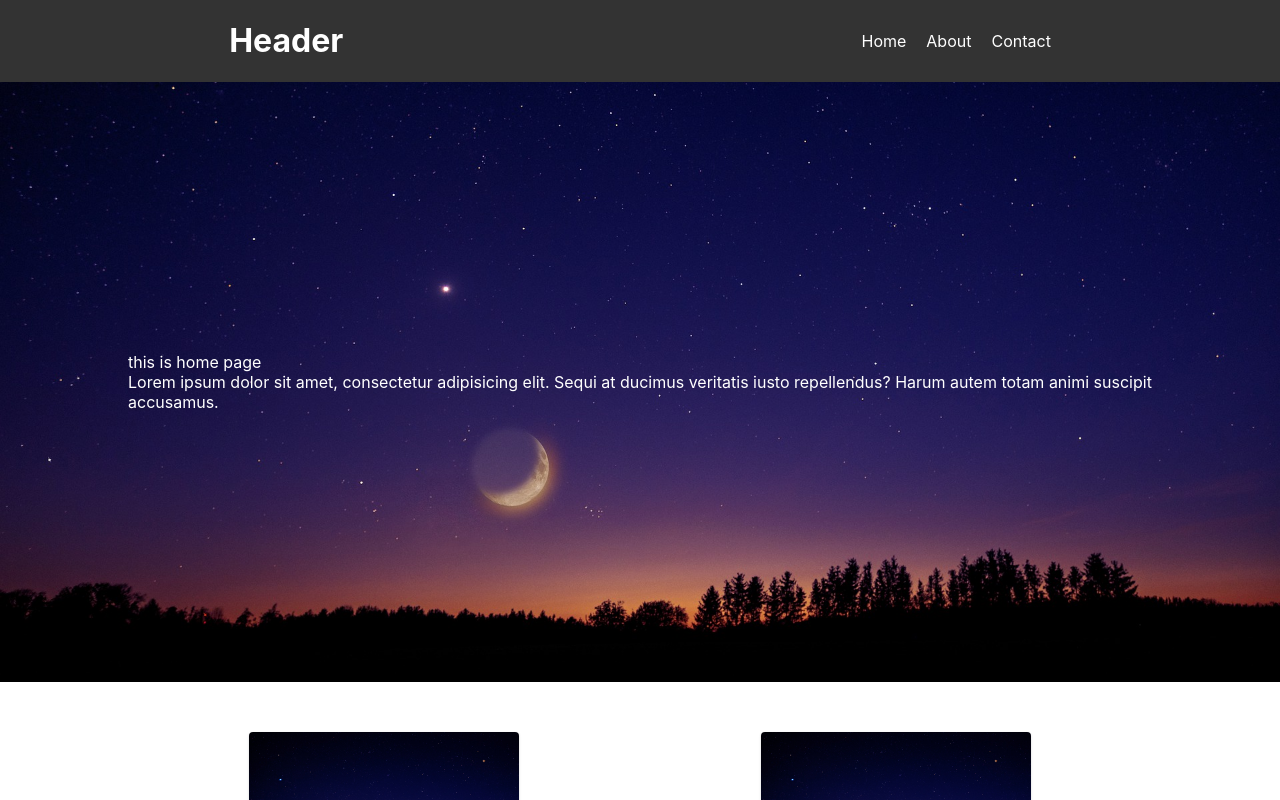
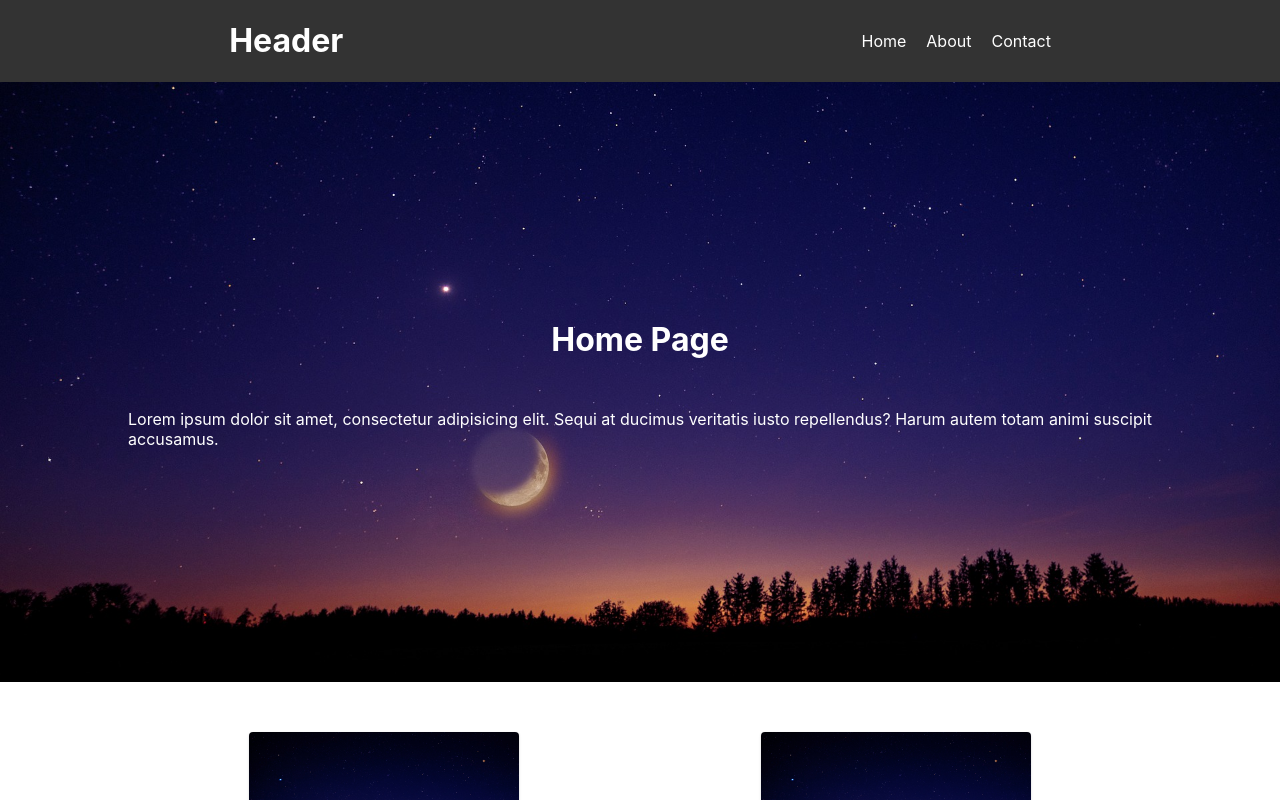
Before and after one commit to shinta0000/react-spa, a React (Create React App) app: page / in a window 1280 px wide. Shown: the top 800 px of the page. Built offline with nearby package versions, Linux system fonts and the light colour scheme.

Commit message:
fix: Mainに表示されるテキストを整えた #11

```diff
--- a/src/components/Main.jsx
+++ b/src/components/Main.jsx
@@ -8,8 +8,8 @@ const Main = (props) => {
     <div>
       <MainStyle className="target">
         <Container>
+          <h1>{props.mainText}</h1>
           <p>
-            {props.mainText} <br />
             Lorem ipsum dolor sit amet, consectetur adipisicing elit. Sequi at
             ducimus veritatis iusto repellendus? Harum autem totam animi
             suscipit accusamus.
@@ -30,11 +30,11 @@ const MainStyle = styled.main`
   margin: 0 auto;
   min-height: 500px;
   width: 100%;
+  color: white;
   background-position: bottom;
-  & p {
-    display: flex;
-    align-items: center;
-    color: white;
+  h1 {
+    text-align: center;
+    margin-bottom: 50px;
   }
 `;
 
--- a/src/components/pages/About.jsx
+++ b/src/components/pages/About.jsx
@@ -8,7 +8,7 @@ const About = () => {
   return (
     <div>
       <Header />
-      <Main mainText="about text" />
+      <Main mainText="About Page" />
       <Cards />
       <Footer />
     </div>
--- a/src/components/pages/Home.jsx
+++ b/src/components/pages/Home.jsx
@@ -8,7 +8,7 @@ const Home = () => {
   return (
     <div>
       <Header />
-      <Main mainText="this is home page" />
+      <Main mainText="Home Page" />
       <Cards />
       <Footer />
     </div>
```
Also changed, not shown: 1 other file (tests, documents, lock files or other folders).
